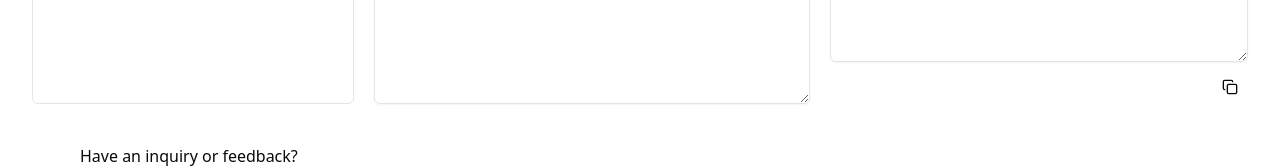
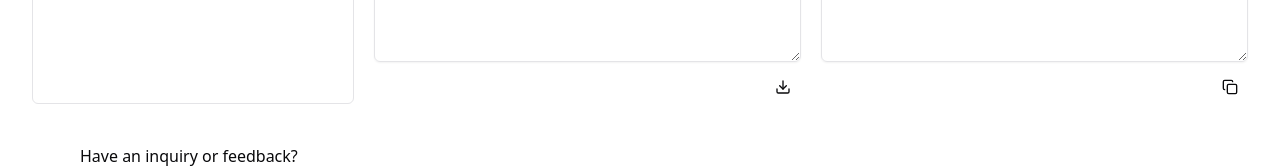
Before and after one commit to nyon3/TranscribifyAI, a Next.js app: page /dashboard in a window 1280 px wide. Shown: the part 592-760 px from the top of the page. Built offline with nearby package versions, Linux system fonts and the light colour scheme; no server answers.

Commit message:
Add download functionality to SummarizeDisplay component

```diff
--- a/components/SummarizeDisplay.tsx
+++ b/components/SummarizeDisplay.tsx
@@ -10,8 +10,9 @@ import {
     TooltipTrigger,
     TooltipProvider,
 } from "@/components/ui/tooltip"
-import { Copy, Check } from 'lucide-react';
+import { Copy, Check, Download } from 'lucide-react';
 import { useState, useCallback } from 'react';
+import { downloadTextFile } from '@/components/actions/downloadUtils';
 
 const ResultDisplay = () => {
     const { text: transcriptionText, state: summaryText, isLoading } = useContext(FileContext);
@@ -31,15 +32,32 @@ const ResultDisplay = () => {
             });
     }, [summaryText]);
 
+    const downloadSrtFromDB = useCallback(() => {
+        downloadTextFile(transcriptionText, "transcription.srt");
+    }, [transcriptionText]);
+
 
     const renderTextarea = (placeholder: string, value: string) => (
         // height is slightly smaller than screen size
+        <div className="flex flex-col items-end gap-2 w-full">
             <Textarea
                 className="h-full"
                 placeholder={placeholder}
                 value={value || ''}
                 readOnly
             />
+            <TooltipProvider>
+                <Tooltip>
+                    <TooltipTrigger asChild>
+                        <Button onClick={downloadSrtFromDB} variant="ghost" size="icon" >
+                            {isCopied ? <Check className="h-4 w-4" /> : <Download className="h-4 w-4" />}
+                            <span className="sr-only">Download</span>
+                        </Button>
+                    </TooltipTrigger>
+                    <TooltipContent>Download</TooltipContent>
+                </Tooltip>
+            </TooltipProvider>
+        </div>
     );
 
     const renderSummaryTextarea = (placeholder: string, value: string) => (
--- /dev/null
+++ b/components/actions/downloadUtils.ts
@@ -0,0 +1,12 @@
+// downloadUtils.ts
+
+export const downloadTextFile = (text: string, filename: string): void => {
+    const blob = new Blob([text], { type: 'text/plain' });
+    const anchor = document.createElement('a');
+    anchor.href = URL.createObjectURL(blob);
+    anchor.download = filename;
+    document.body.appendChild(anchor);
+    anchor.click();
+    document.body.removeChild(anchor);
+    URL.revokeObjectURL(anchor.href);
+};
```
Lines whose indentation alone changed are shown as unchanged.
